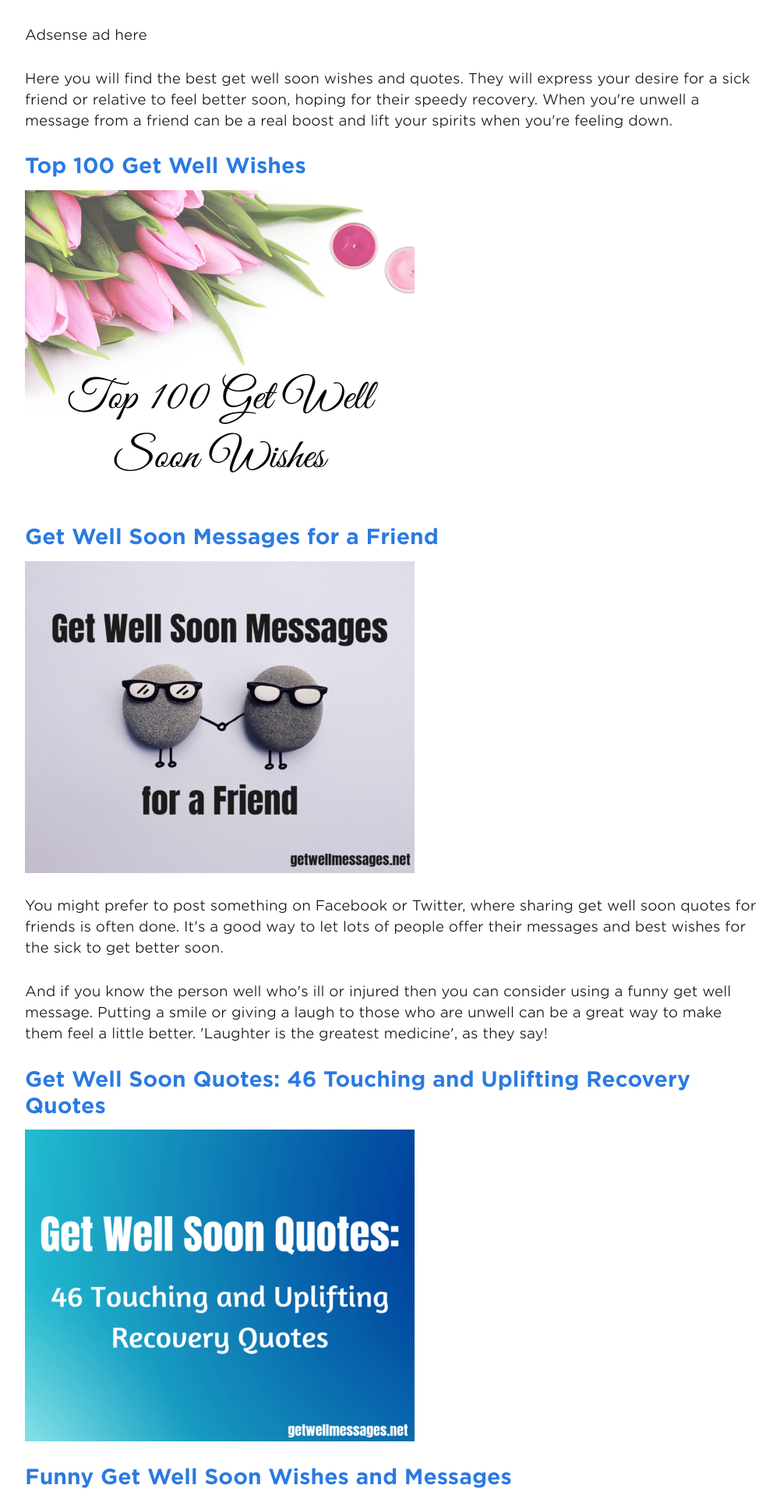
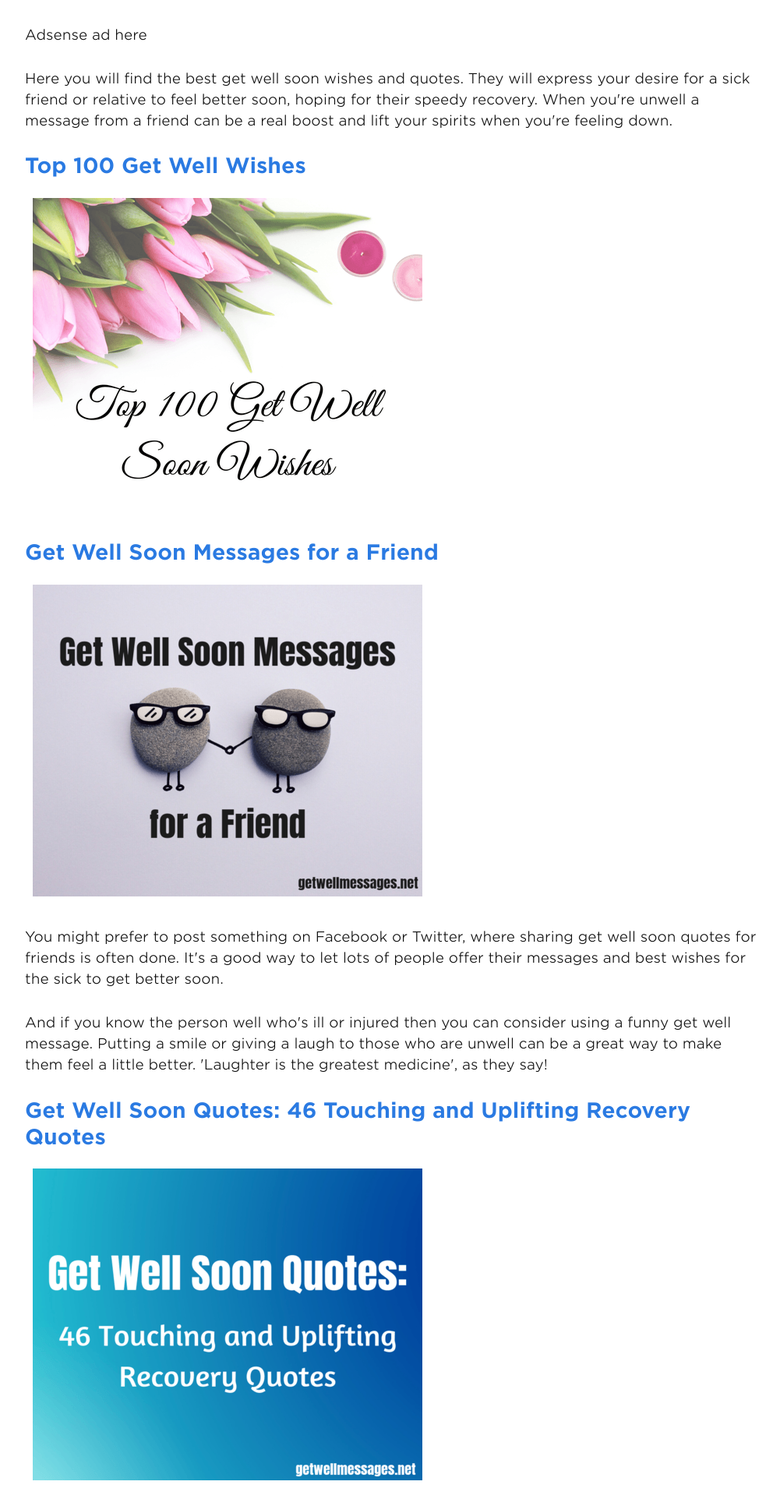
Before and after one commit to andyml123/andyml123.github.io, a Jekyll site: the page built from imagetest.md, in a window 1280 px wide. Shown: the part 346-2260 px from the top of the page at 78% size, without its empty margins (138-1139 px from the left). Built offline with Jekyll 4.4.1, drawn with Linux system fonts in a browser that asks for light colours.

Commit message:
Update _layout.scss

```diff
--- a/_sass/_layout.scss
+++ b/_sass/_layout.scss
@@ -436,12 +436,11 @@ hr {
 	margin:0;
 	margin-bottom:10;
 }
-/**
+
 .img {
-display-inline:block;
-margin:0 2rem 2rem 0
+margin:10px;
 }
-**/
+
 h1,h2,h3{margin:0 0 .5em}
 
 h1{font-weight:bold;font-size:1.6em;line-height:1.4}
@@ -520,7 +519,6 @@ font-size:10px;
 .column {
     float: left;
     width: 46%;
-    margin: 10px;
     padding: 5px;
 }
 
```
